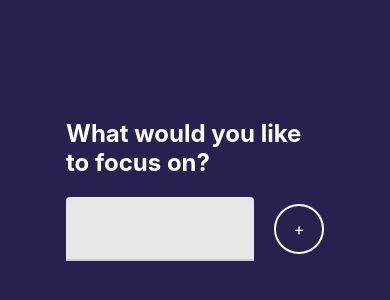
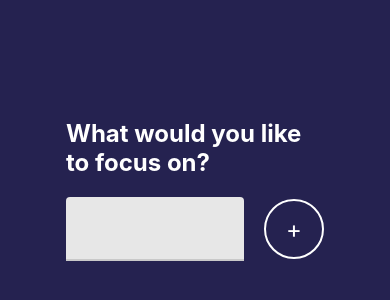
Before and after one commit to ash358241/focus-time, a React Native app: screen / in a window 390 px wide. Shown: the part 54-354 px from the top of the page. Built offline with nearby package versions, Linux system fonts and the light colour scheme.

Commit message:
state issue resolved

```diff
--- a/App.js
+++ b/App.js
@@ -10,7 +10,7 @@ export default function App() {
   return (
     <View style={styles.container}>
       {/* <Text>{focus}</Text> */}
-      {focus ? <Text>That should be row</Text> : <Focus/>}
+      {focus ? focus : <Focus addStatus={setFocus}/>}
       <StatusBar style="auto" />
     </View>
   );
--- a/src/features/focus/Focus.js
+++ b/src/features/focus/Focus.js
@@ -1,16 +1,23 @@
-import React from 'react'
-import { StyleSheet, Text, View } from 'react-native'
+import React, { useState } from 'react'
+import { Button, StyleSheet, Text, View, TouchableOpacity} from 'react-native'
 import { TextInput } from 'react-native-paper'
 import RoundedButton from '../../components/RoundedButton'
 
-const Focus = () => {
+const Focus = ({addStatus}) => {
+    const [tmpData, setTmpData] = useState(null)
+    console.log(tmpData)
     return (
         <View style={styles.container}>
             <View style={styles.titleContainer}>
             <Text style={styles.title}>What would you like to focus on?</Text>
             <View style={styles.textInput}>
-            <TextInput style={{flex: 1, marginRight: 20}}/>
-            <RoundedButton title="+" size={50}/>
+            <TextInput style={{flex: 1, marginRight: 20}}
+                onSubmitEditing={({nativeEvent}) => {
+                    setTmpData(nativeEvent.text)
+                }}
+            />
+            {/* <RoundedButton title="+" size={50} onPress={() => addStatus(tmpData)}/> */}
+            <TouchableOpacity style={styles.btn} title="add" onPress={() => addStatus(tmpData)}><Text style={styles.btnContent}>+</Text></TouchableOpacity>
             </View>
             </View>
         </View>
@@ -38,5 +45,20 @@ const styles = StyleSheet.create({
         paddingTop: 20,
         flexDirection: 'row',
         alignItems: 'center',
+    },
+    btn: {
+        borderColor: '#fff',
+        borderWidth: 2,
+        width: '60px',
+        height: '60px',
+        borderRadius: 100,
+        alignItems: 'center',
+        justifyContent: 'center',
+    },
+    btnContent: {
+        color: '#fff',
+        fontSize: 24,
+        alignSelf: 'center',
+
     }
 })
```
